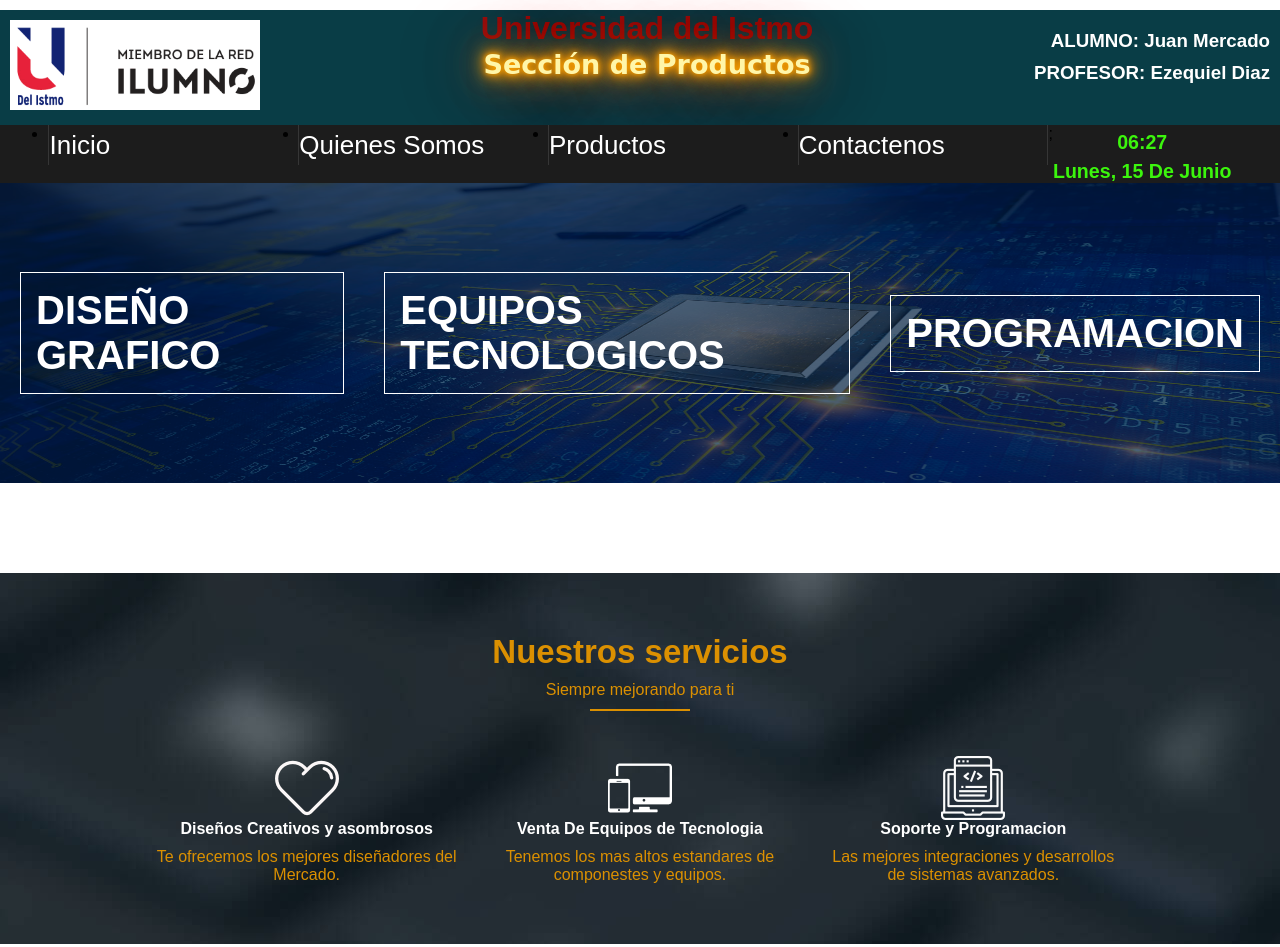
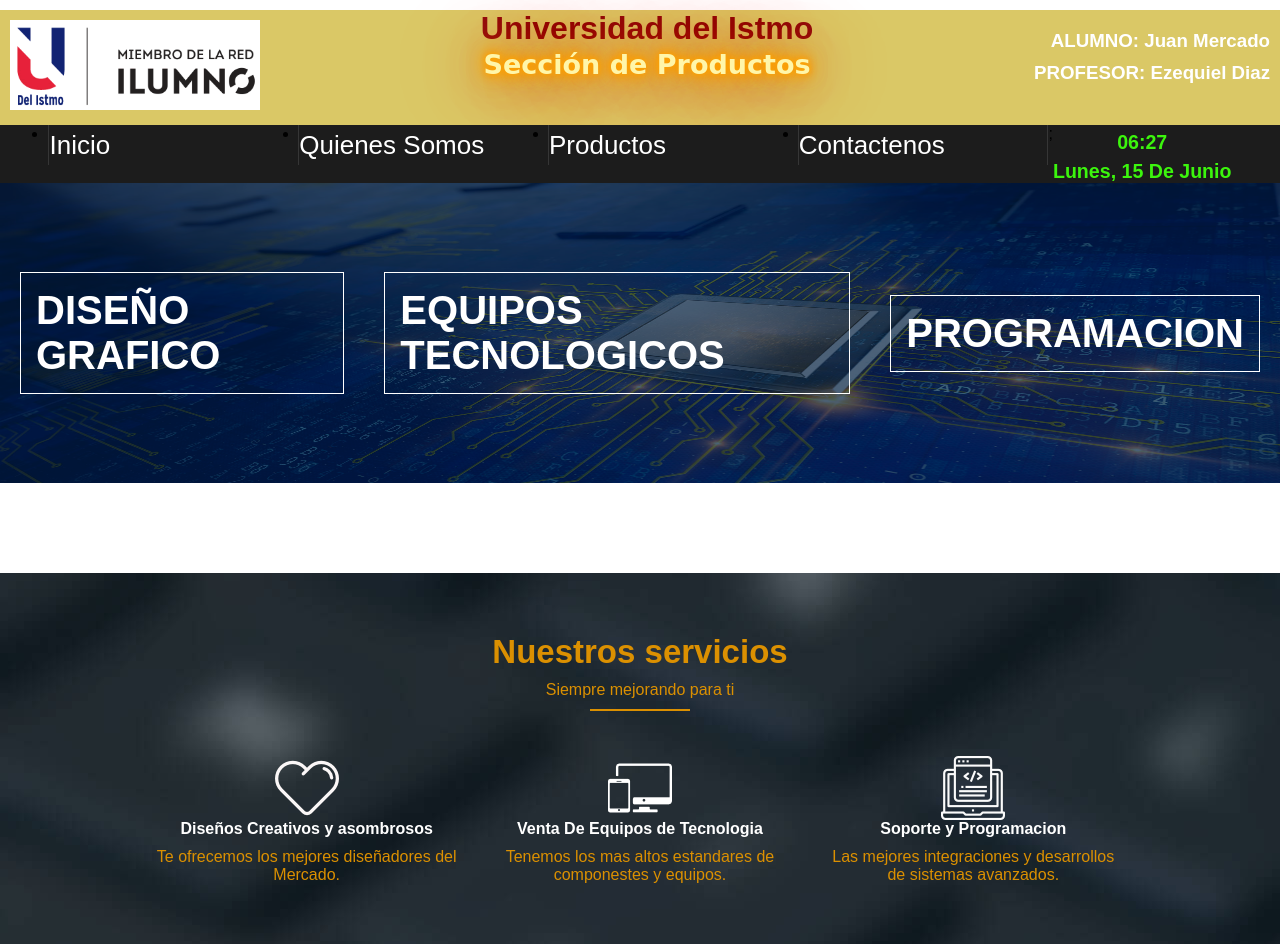
Before and after one commit to juanjmercado33/proyectoF-productos, a plain HTML site: page index.html in a window 1280 px wide. Shown: the top 947 px of the page. Drawn offline with Linux system fonts and the light colour scheme; a web font is replaced by a local one.

Commit message:
Update Estilo-MenuFinal.css

```diff
--- a/Estilo-MenuFinal.css
+++ b/Estilo-MenuFinal.css
@@ -8,7 +8,7 @@ body {
   background-size: cover;
 }
 .header {
-  background: rgb(9, 61, 70);
+  background: rgb(218, 200, 102);
   height: 115px;
   box-sizing: border-box;
   text-align: center;
```
